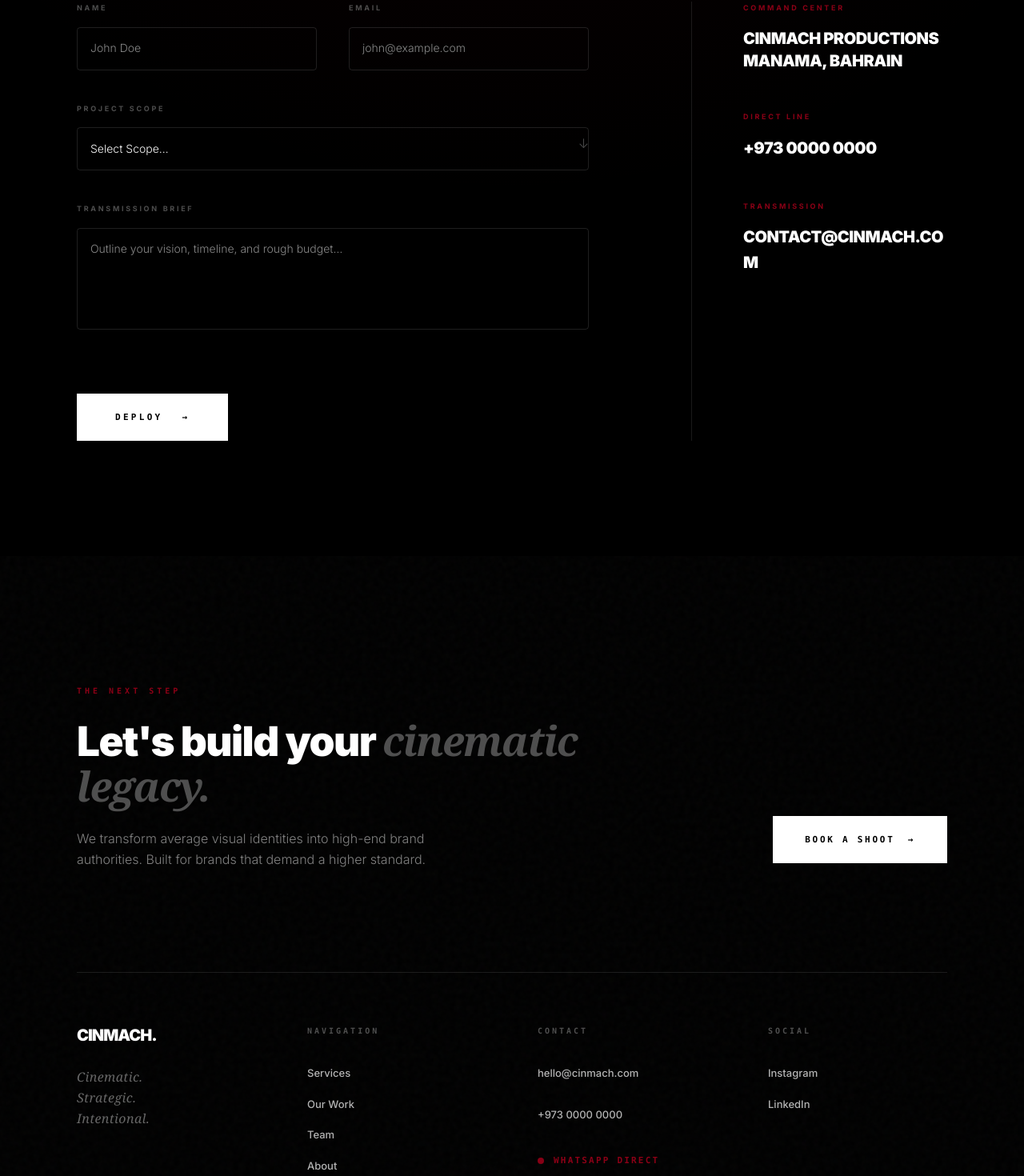
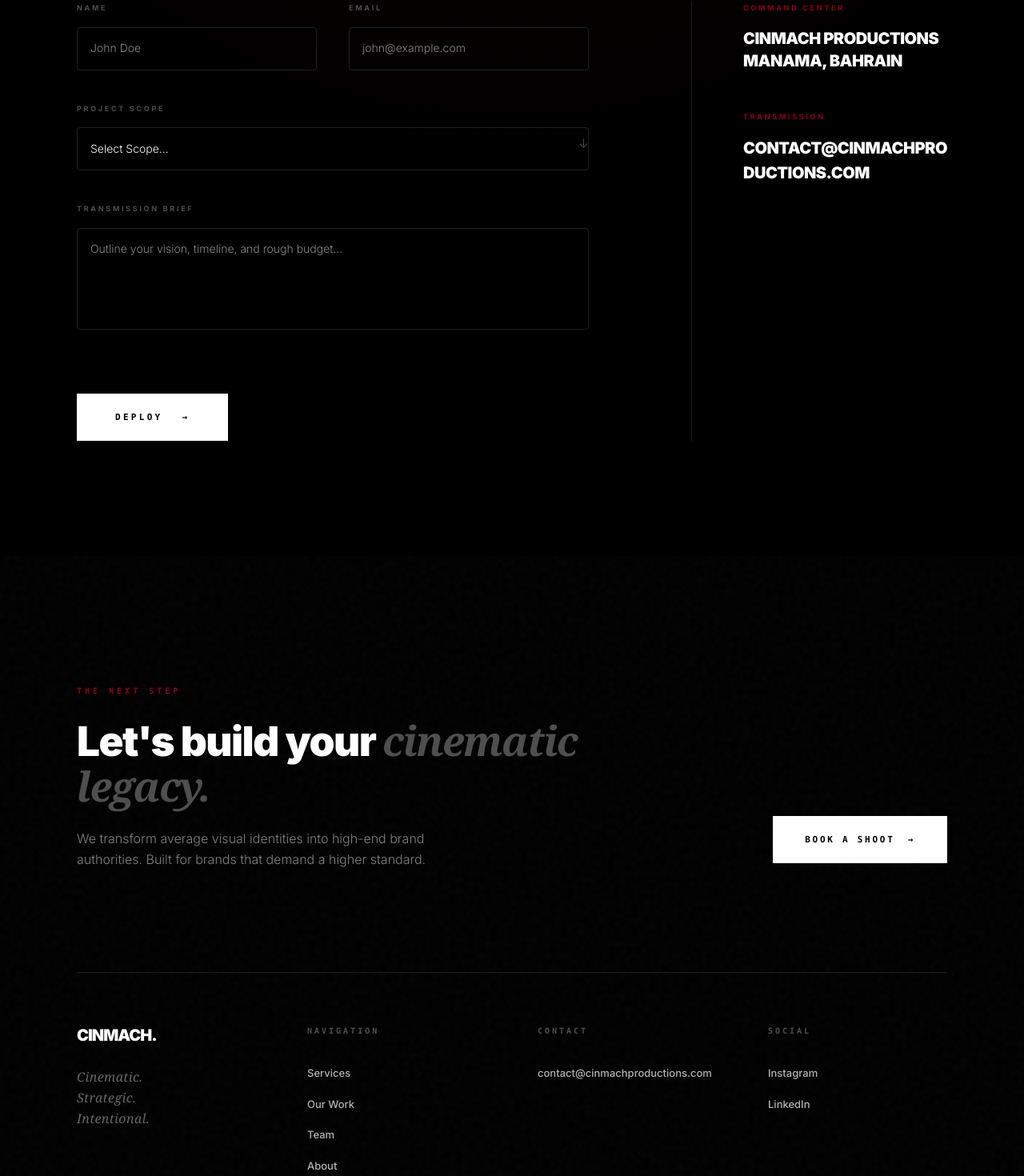
Before and after one commit to waximhq-spec/BH-MARKETING-WEB, a Next.js app: page /estimate in a window 1280 px wide. Shown: the part 640-2110 px from the top of the page at 80% size. Built offline with nearby package versions, Linux system fonts and the light colour scheme.

Commit message:
multiple optimizations

```diff
--- a/app/estimate/page.tsx
+++ b/app/estimate/page.tsx
@@ -141,24 +141,13 @@ export default function ContactPage() {
                 Manama, Bahrain
               </p>
             </Reveal>
-            <Reveal delay={0.4}>
-              <p className="text-[9px] uppercase tracking-[0.3em] font-bold text-[#8B0016] mb-4">Direct Line</p>
-              <a
-                href="https://wa.me/97300000000"
-                target="_blank"
-                rel="noopener noreferrer"
-                className="text-white font-black text-lg tracking-tight uppercase hover:text-[#8B0016] transition-colors inline-block border-b border-transparent hover:border-[#8B0016]"
-              >
-                +973 0000 0000
-              </a>
-            </Reveal>
             <Reveal delay={0.45}>
               <p className="text-[9px] uppercase tracking-[0.3em] font-bold text-[#8B0016] mb-4">Transmission</p>
               <a
                 href="mailto:contact@cinmachproductions.com"
                 className="text-white font-black text-lg tracking-tight uppercase hover:text-[#8B0016] transition-colors break-all inline-block border-b border-transparent hover:border-[#8B0016]"
               >
-                CONTACT@CINMACH.COM
+                contact@cinmachproductions.com
               </a>
             </Reveal>
           </div>
--- a/app/page.tsx
+++ b/app/page.tsx
@@ -314,9 +314,10 @@ export default function Page() {
             </Reveal>
             <div className="grid grid-cols-1 lg:grid-cols-2 gap-12 lg:gap-24 mb-20">
               <Reveal delay={0.1}>
-                <h3 className="font-bold text-xl md:text-2xl mb-4 leading-tight">Built for modern restaurants that want to stand out on Instagram and beyond.</h3>
-                <p className="text-white/60 leading-relaxed font-light mb-10">
-                  We know the hospitality industry. It&apos;s not just about a pretty plate — it&apos;s about atmosphere, energy, and capturing cravings. We transform average social feeds into high-converting revenue drivers built to pack your dining room.
+                <h3 className="font-bold text-xl md:text-2xl mb-6 leading-tight">Built for restaurants that want to stand out.</h3>
+                <p className="text-white/60 text-base md:text-lg leading-relaxed font-light mb-10 max-w-lg">
+                  We turn your food, space, and vibe into content that actually drives customers.<br className="hidden md:block" />
+                  Not just visuals — content that makes people choose you.
                 </p>
                 <div className="flex gap-4 items-center border-l-2 border-[#B11226] pl-6 py-2">
                   <div className="text-white/40 uppercase tracking-widest text-[9px] font-mono">Before</div>
@@ -372,24 +373,38 @@ export default function Page() {
           </div>
         </section>
 
+        {/* High-Impact Section Break */}
+        <div className="bg-white pt-40 pb-20">
+          <div className="container">
+            <div className="flex flex-col">
+              <div className="h-[2px] w-full bg-black mb-12" />
+              <div className="flex flex-col md:flex-row md:items-end justify-between gap-8">
+                <div>
+                  <p className="text-[#B11226] font-mono tracking-[0.4em] uppercase text-[12px] font-bold mb-6">Phase 04</p>
+                  <h2 className="text-black font-black leading-[0.85] tracking-tighter" style={{ fontSize: "clamp(4rem, 12vw, 10rem)", letterSpacing: "-0.05em" }}>
+                    SELECTED<br />WORK.
+                  </h2>
+                </div>
+                <div className="max-w-xs pb-4">
+                  <p className="text-black/40 text-sm font-light leading-relaxed">
+                    A curated collection of high-performance content engineered for brand authority and conversion.
+                  </p>
+                </div>
+              </div>
+            </div>
+          </div>
+        </div>
+
         {/* ━━━━━━━━━━━━━━━━━━━━━━━━━━━━━━━━━━━━━━━━━━━━━━━━
             SECTION 4: PORTFOLIO
         ━━━━━━━━━━━━━━━━━━━━━━━━━━━━━━━━━━━━━━━━━━━━━━━━ */}
-        <section data-theme="dark" className="py-24 md:py-40 bg-black text-white overflow-hidden">
+        <section data-theme="light" className="pb-24 md:pb-40 bg-white text-black overflow-hidden">
           <div className="container">
-            <Reveal className="mb-20">
-              <div className="flex items-center justify-between border-b border-white/10 pb-10">
-                <div>
-                  <p className="text-[#B11226] font-mono tracking-[0.4em] uppercase text-[10px] font-bold mb-4">Case Studies</p>
-                  <h2 className="text-white font-black leading-[0.9]" style={{ fontSize: "clamp(2.5rem, 8vw, 6rem)", letterSpacing: "-0.04em" }}>SELECTED WORK.</h2>
-                </div>
-              </div>
-            </Reveal>
 
             <div className="grid grid-cols-1 lg:grid-cols-12 gap-8 md:gap-12">
               <div className="lg:col-span-5">
                 <Reveal delay={0.1}>
-                  <div className="group relative aspect-[9/16] bg-white/5 rounded-2xl overflow-hidden cursor-pointer">
+                  <div className="group relative aspect-[9/16] bg-black/5 rounded-2xl overflow-hidden cursor-pointer">
                     <SmartVideo src="https://www.pexels.com/download/video/3298720/" autoPlayViewport={true} className="absolute inset-0 w-full h-full object-cover transition-transform duration-1000 group-hover:scale-105" />
                     <div className="absolute inset-0 bg-gradient-to-t from-black via-transparent to-transparent opacity-60" />
                     <div className="absolute inset-0 p-10 flex flex-col justify-end">
--- a/components/Footer.tsx
+++ b/components/Footer.tsx
@@ -104,18 +104,9 @@ export default function Footer() {
               Contact
             </h4>
             <div className="flex flex-col gap-4">
-              <a href="mailto:hello@cinmach.com" className="group flex flex-col w-fit">
-                <span className="text-white/70 text-[13px] font-medium group-hover:text-white transition-colors">hello@cinmach.com</span>
+              <a href="mailto:contact@cinmachproductions.com" className="group flex flex-col w-fit">
+                <span className="text-white/70 text-[13px] font-medium group-hover:text-white transition-colors">contact@cinmachproductions.com</span>
                 <span className="w-0 h-[1px] bg-[#8B0016] group-hover:w-full transition-all duration-500 ease-out mt-1" />
-              </a>
-              <a href="tel:+97300000000" className="group flex flex-col w-fit mt-2">
-                <span className="text-white/70 text-[13px] font-medium group-hover:text-white transition-colors">+973 0000 0000</span>
-                <span className="w-0 h-[1px] bg-[#8B0016] group-hover:w-full transition-all duration-500 ease-out mt-1" />
-              </a>
-
-              <a href="https://wa.me/97300000000" target="_blank" rel="noopener noreferrer" className="mt-4 flex items-center gap-3 text-[#8B0016] text-[11px] font-mono font-bold tracking-[0.2em] uppercase hover:text-white transition-colors duration-300">
-                <span className="w-2 h-2 rounded-full bg-[#8B0016] animate-pulse" />
-                WhatsApp Direct
               </a>
             </div>
           </div>
--- a/components/ProcessSection.tsx
+++ b/components/ProcessSection.tsx
@@ -38,7 +38,7 @@ function StepNumberDisplay({ progress }: { progress: MotionValue<number> }) {
   });
 
   return (
-    <span className="text-[#8B0016] font-mono text-[10px] font-bold tracking-[0.2em] w-4">
+    <span className="text-[#B11226] font-mono text-[10px] font-bold tracking-[0.2em] w-4">
       0{activeStep + 1}
     </span>
   );
@@ -51,22 +51,22 @@ export default function ProcessSection() {
     offset: ["start start", "end end"],
   });
 
-  const leftParallaxY = useTransform(scrollYProgress, [0, 1], [0, 0]); // Keep it stable during stick
+  const leftParallaxY = useTransform(scrollYProgress, [0, 1], [0, 0]);
 
   return (
     <section ref={containerRef} className="relative w-full bg-black">
       {/* DESKTOP (Split Sticky Scroll) */}
       <div className="hidden lg:flex flex-col lg:flex-row w-full items-start relative z-10">
 
-        {/* Left Column: Sticky Dark Header */}
-        <div className="lg:w-[41.666667%] lg:sticky lg:top-0 lg:h-screen flex flex-col justify-between px-8 md:px-14 lg:px-20 xl:px-24 py-20 lg:pt-24 lg:pb-24 z-10 bg-black">
-          <motion.div style={{ y: leftParallaxY }} className="max-w-md mt-0 flex flex-col relative h-full justify-center">
+        {/* Left Column: Sticky Dark Header (Top Aligned) */}
+        <div className="lg:w-[41.666667%] lg:sticky lg:top-0 lg:h-screen flex flex-col justify-between px-8 md:px-14 lg:px-20 xl:px-24 py-20 lg:pt-32 lg:pb-24 z-10 bg-black">
+          <motion.div style={{ y: leftParallaxY }} className="max-w-md mt-0 flex flex-col relative">
             <motion.p
               initial={{ opacity: 0 }}
               whileInView={{ opacity: 1 }}
               viewport={{ once: true }}
               transition={{ duration: 1 }}
-              className="text-[#8B0016] font-black tracking-tighter uppercase text-xl md:text-2xl mb-6 lg:mb-8"
+              className="text-[#B11226] font-black tracking-tighter uppercase text-xl md:text-2xl mb-6 lg:mb-10"
             >
               Our Process
             </motion.p>
@@ -76,7 +76,7 @@ export default function ProcessSection() {
               whileInView={{ opacity: 1, y: 0 }}
               viewport={{ once: true }}
               transition={{ duration: 1, delay: 0.1, ease: [0.16, 1, 0.3, 1] }}
-              className="text-white font-black leading-[0.9] tracking-tighter mb-8 lg:mb-10"
+              className="text-white font-black leading-[0.9] tracking-tighter mb-8 lg:mb-12"
               style={{ fontSize: "clamp(2rem, 4.5vw, 4.5rem)", letterSpacing: "-0.04em" }}
             >
               WE DESIGN<br />
@@ -95,13 +95,14 @@ export default function ProcessSection() {
             >
               A clear, structured approach to building how your brand is seen.
             </motion.p>
+          </motion.div>
 
-            {/* Progress Indicator inside the center-justified block */}
-            <div className="hidden lg:flex items-center gap-6 mt-16 lg:mt-24 relative z-20">
+          {/* Progress Indicator (Bottom) */}
+          <div className="hidden lg:flex items-center gap-6 mt-16 lg:mt-auto relative z-20">
             <StepNumberDisplay progress={scrollYProgress} />
             <div className="w-24 h-[1px] bg-white/10 relative overflow-hidden">
               <motion.div
-                  className="absolute inset-0 bg-[#8B0016] origin-left"
+                className="absolute inset-0 bg-[#B11226] origin-left"
                 style={{ scaleX: scrollYProgress }}
               />
             </div>
@@ -109,14 +110,13 @@ export default function ProcessSection() {
               0{STEPS.length}
             </span>
           </div>
-          </motion.div>
         </div>
 
-        {/* Right Column: White Background Steps (Sticky Scroll Momentum) */}
+        {/* Right Column: White Background Steps (Top Aligned) */}
         <div className="lg:w-[58.333333%] relative bg-white">
           <div className="flex flex-col">
             {STEPS.map((step, index) => (
-              <div key={step.num} className="min-h-screen flex items-center justify-center px-8 md:px-14 lg:px-20 xl:px-24">
+              <div key={step.num} className="min-h-[70vh] flex flex-col items-start justify-start px-8 md:px-14 lg:px-20 xl:px-24 pt-32 lg:pt-[140px] pb-32">
                 <motion.div
                   initial={{ opacity: 0, y: 30 }}
                   whileInView={{ opacity: 1, y: 0 }}
@@ -124,11 +124,11 @@ export default function ProcessSection() {
                   transition={{ duration: 0.8, ease: [0.16, 1, 0.3, 1] }}
                   className="flex flex-col max-w-[550px] relative z-10"
                 >
-                  <span className="text-[#8B0016] font-mono text-[11px] tracking-[0.3em] font-bold mb-6">
+                  <span className="text-[#B11226] font-mono text-[11px] tracking-[0.3em] font-bold mb-6">
                     {step.num}
                   </span>
                   <h3
-                    className="text-black font-black tracking-tighter mb-6 transition-all duration-500"
+                    className="text-black font-black tracking-tighter mb-8 transition-all duration-500"
                     style={{ fontSize: "clamp(2rem, 3.5vw, 3.8rem)", lineHeight: 1 }}
                   >
                     {step.title.toUpperCase()}
@@ -147,7 +147,7 @@ export default function ProcessSection() {
       {/* MOBILE (Hybrid List) */}
       <div className="lg:hidden flex flex-col bg-black">
         <div className="px-8 py-24 border-b border-white/5">
-          <motion.p className="text-[#8B0016] font-black tracking-tighter uppercase text-xl mb-6">Our Process</motion.p>
+          <motion.p className="text-[#B11226] font-black tracking-tighter uppercase text-xl mb-6">Our Process</motion.p>
           <h2 className="text-white font-black" style={{ fontSize: "clamp(3rem, 7vw, 6rem)", letterSpacing: "-0.04em", lineHeight: 0.9 }}>
             WE DESIGN PERCEPTION.<br /><span className="text-white/25">STEP BY STEP.</span>
           </h2>
@@ -155,7 +155,7 @@ export default function ProcessSection() {
         <div className="bg-white px-8 py-24 flex flex-col gap-16">
           {STEPS.map((step, i) => (
             <motion.div key={i} className="flex flex-col gap-4">
-              <span className="text-[#8B0016] font-mono text-xs font-bold tracking-widest">{step.num}</span>
+              <span className="text-[#B11226] font-mono text-xs font-bold tracking-widest">{step.num}</span>
               <h3 className="text-black font-black text-3xl tracking-tighter leading-none">{step.title.toUpperCase()}</h3>
               <p className="text-black/40 text-base font-light leading-relaxed">{step.desc}</p>
             </motion.div>
```
Lines whose indentation alone changed are shown as unchanged.
